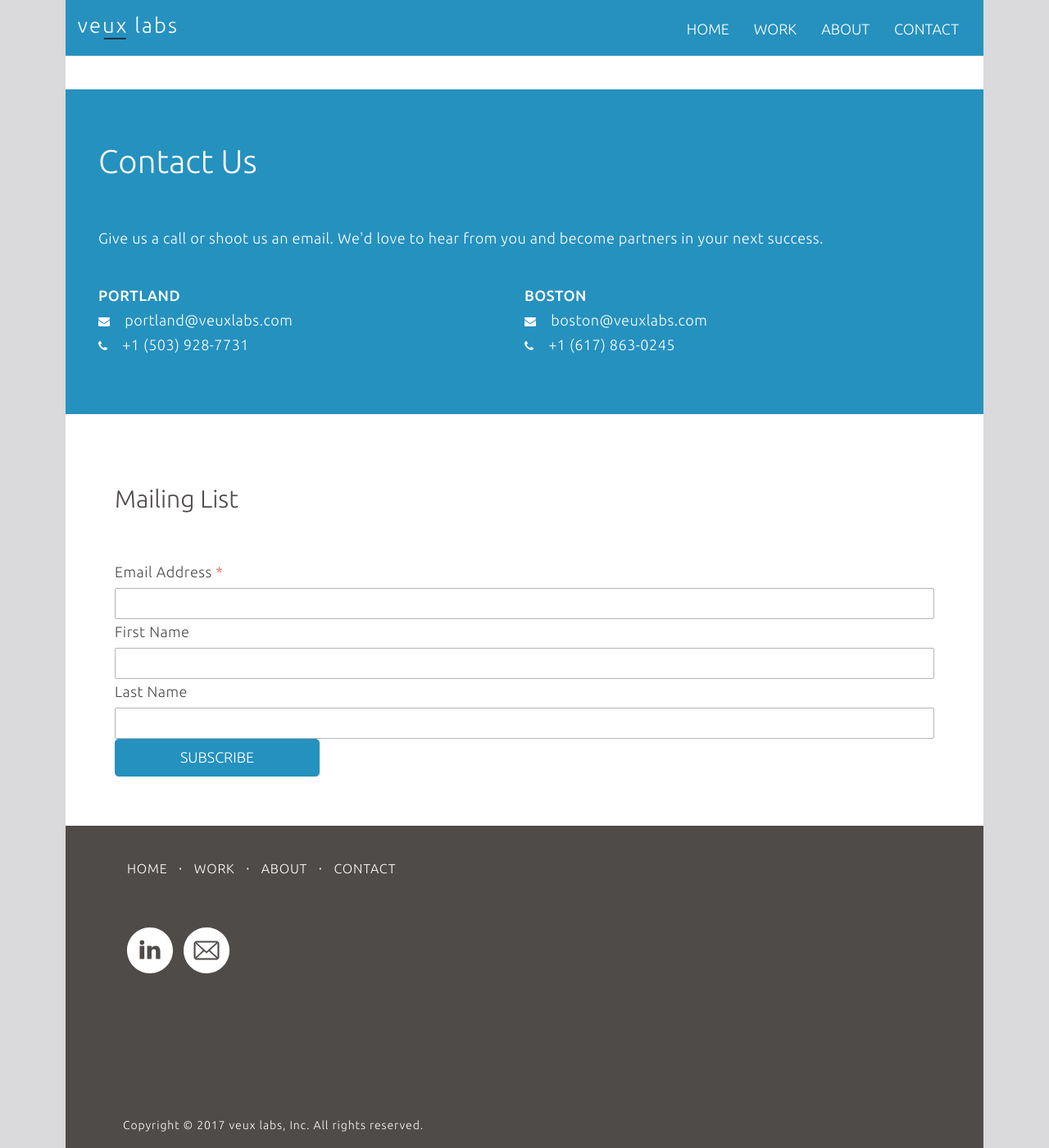
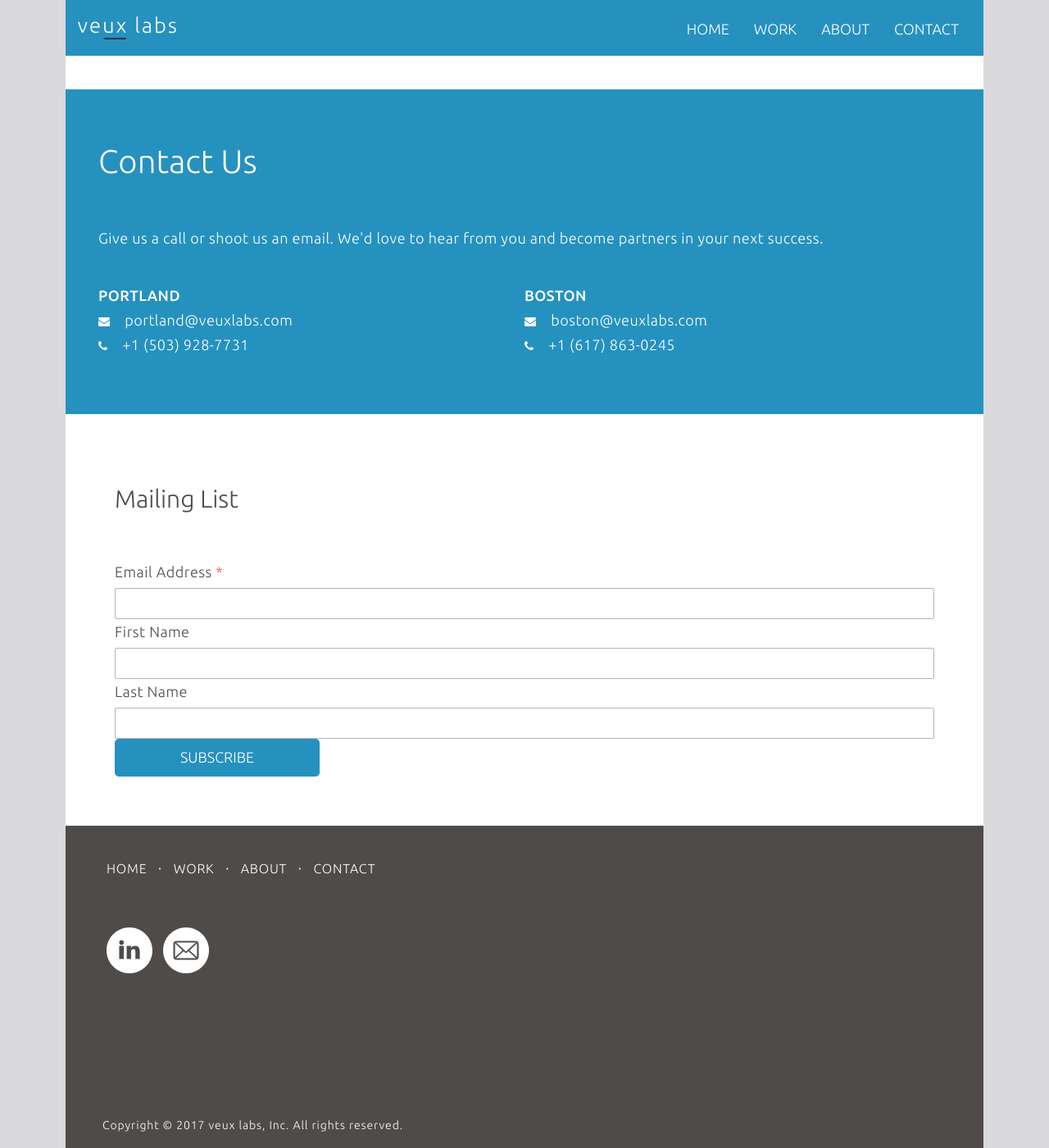
Before and after one commit to VeuxLabs/VeuxLabs.github.io, a Jekyll site: the page built from contact.html, in a window 1280 px wide and 1400 px high, scrolled down 671 px. Shown: the whole window at 82% size. Built offline with Jekyll 4.4.1, drawn with Linux system fonts in a browser that asks for light colours; nearby versions of some CDN libraries; comment, search, counter and statistics services are not loaded.

Commit message:
General Fixes

```diff
--- a/css/landing-page.css
+++ b/css/landing-page.css
@@ -854,7 +854,7 @@
 
 @media only screen and (min-width: 767px) {
     footer .second-row .row {
-        margin-left: 55px;
+        margin-left: 30px;
     }
 }
 
@@ -1980,8 +1980,8 @@
 @media only screen and (max-width: 630px) {
     .oval {
         margin: 0px 5px;
-        width: 160px;
-        height: 160px;
+        width: 220px;
+        height: 220px;
     }
     .oval .name {
         top: 180px;
@@ -1990,8 +1990,8 @@
 
 @media only screen and (max-width: 430px) {
     .oval {
-        width: 120px;
-        height: 120px;
+        width: 220px;
+        height: 220px;
     }
     .oval .name {
         top: 130px;
```
